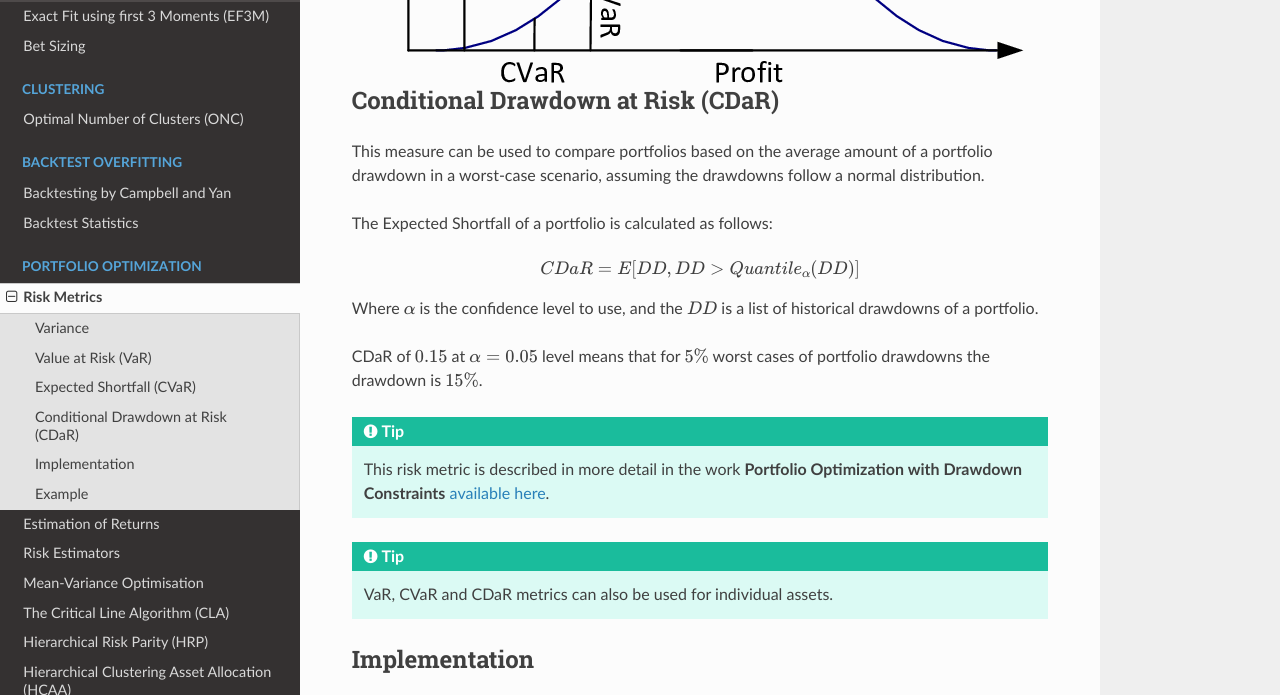
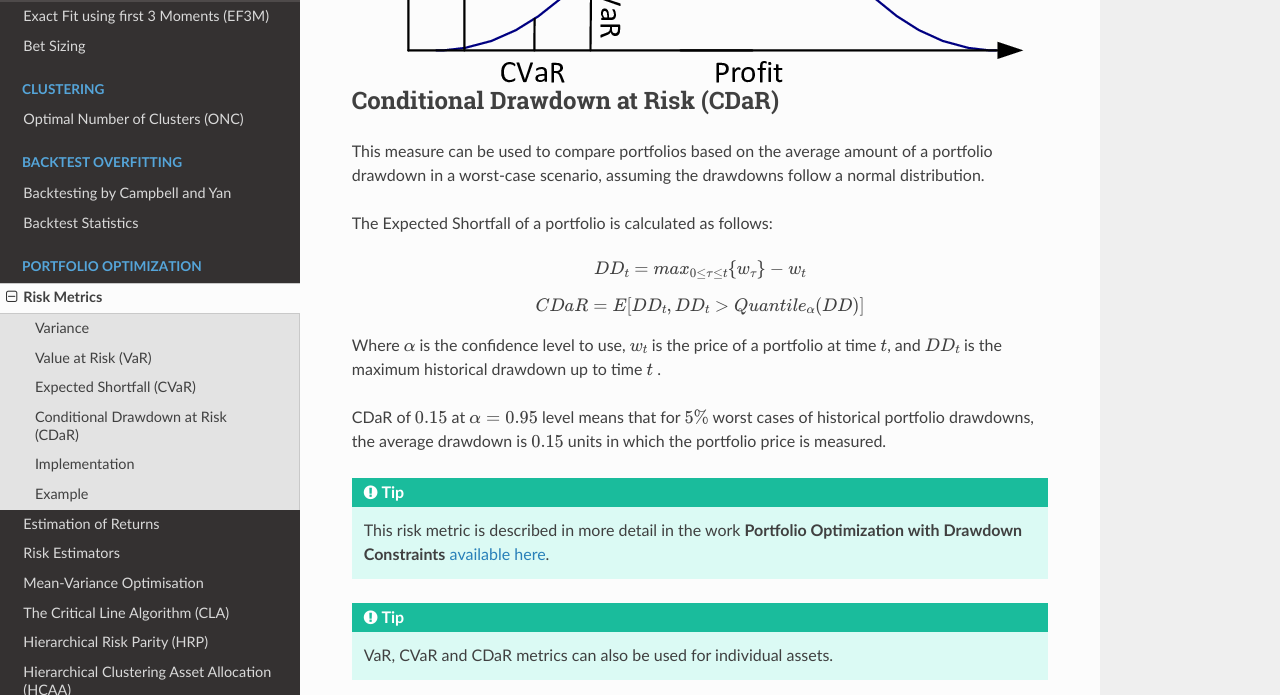
Before and after one commit to hudson-and-thames/mlfinlab, a Sphinx documentation site: the page built from docs/source/portfolio_optimisation/risk_metrics.rst, in a window 1280 px wide and 900 px high, scrolled down 1878 px, cut to the strip 0-695 px from the top of the window. Built offline with Sphinx 7.4.7 and the Read the Docs theme 2.0.0, drawn with Linux system fonts in a browser that asks for light colours.

Commit message:
CDaR description adjustment

```diff
--- a/docs/source/portfolio_optimisation/risk_metrics.rst
+++ b/docs/source/portfolio_optimisation/risk_metrics.rst
@@ -83,13 +83,21 @@ worst-case scenario, assuming the drawdowns follow a normal distribution.
 The Expected Shortfall of a portfolio is calculated as follows:
 
 .. math::
+      :nowrap:
 
-      CDaR = E[{DD, DD > Quantile_{\alpha}(DD)}]
+      \begin{align*}
+      DD_{t} = max_{0 \le \tau \le t}\{w_{\tau}\} - w_{t}
+      \end{align*}
 
-Where :math:`\alpha` is the confidence level to use, and the :math:`DD` is a list of historical drawdowns of a portfolio.
+      \begin{align*}
+      CDaR = E[{DD_{t}, DD_{t} > Quantile_{\alpha}(DD)}]
+      \end{align*}
 
-CDaR of :math:`0.15` at :math:`\alpha = 0.05` level means that for :math:`5\%` worst cases of portfolio drawdowns
-the drawdown is :math:`15\%`.
+Where :math:`\alpha` is the confidence level to use, :math:`w_{t}` is the price of a portfolio at time :math:`t`,
+and :math:`DD_{t}` is the maximum historical drawdown up to time :math:`t` .
+
+CDaR of :math:`0.15` at :math:`\alpha = 0.95` level means that for :math:`5\%` worst cases of historical portfolio drawdowns,
+the average drawdown is :math:`0.15` units in which the portfolio price is measured.
 
 .. tip::
 
```
